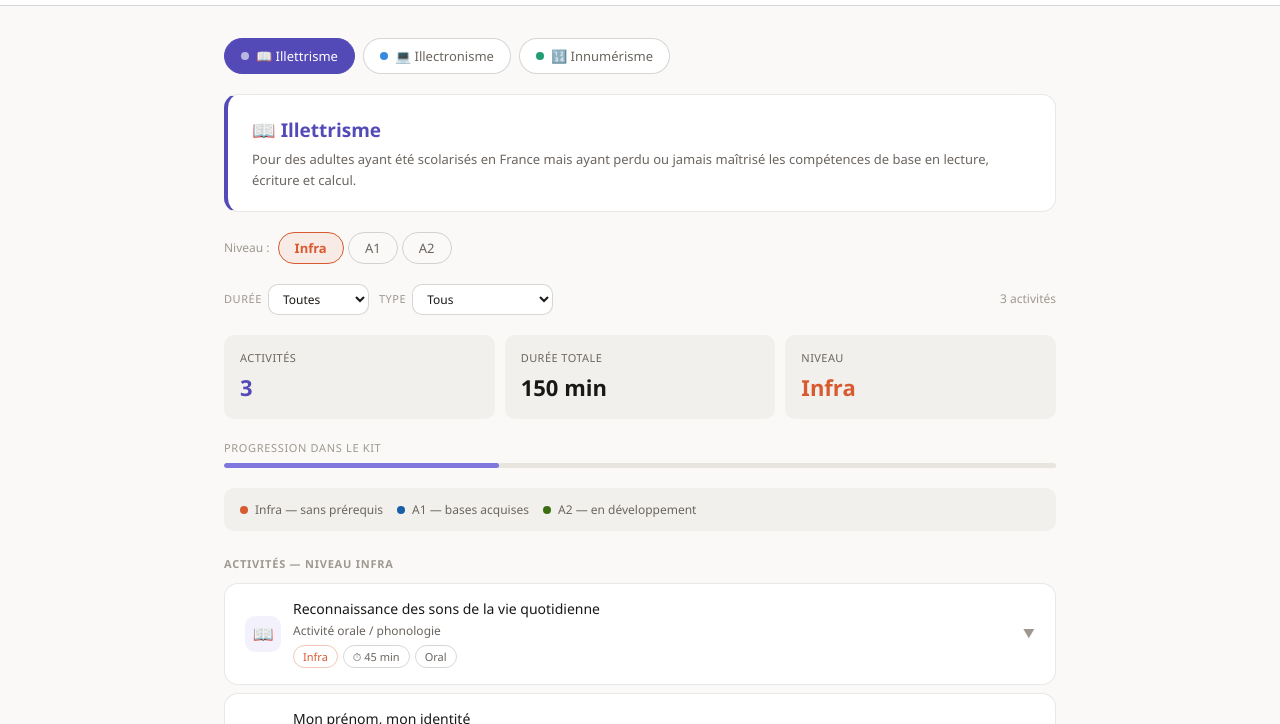
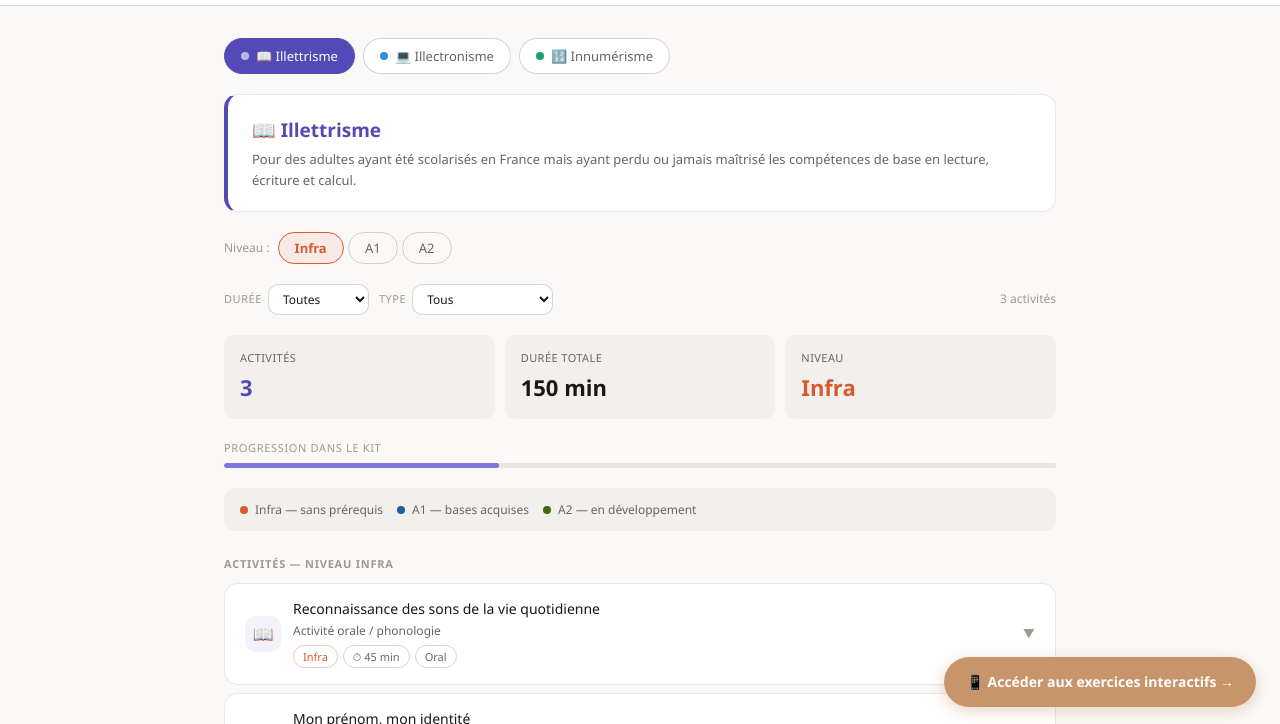
Before and after one commit to Aurelie97422/kit-pedagogique-aurana-aurelie-louisin, a plain HTML site: page index.html in a window 1280 px wide. Shown: the part 69-793 px from the top of the page. Drawn offline with Linux system fonts and the light colour scheme.

Commit message:
Update index.html

```diff
--- a/index.html
+++ b/index.html
@@ -633,5 +633,14 @@ function showPage(page) {
 renderKits();
 renderSuivi();
 </script>
+
+  <!-- Bouton vers les outils apprenants -->
+  <div style="position:fixed;bottom:24px;right:24px;z-index:50">
+    <a href="https://aurelie97422.github.io/outils-apprenants-aurana-aurelie-louisin" target="_blank"
+      style="display:flex;align-items:center;gap:8px;padding:14px 22px;background:#C8956B;color:#fff;border-radius:999px;font-family:'Segoe UI',sans-serif;font-size:14px;font-weight:600;text-decoration:none;box-shadow:0 4px 16px rgba(200,149,107,0.4);transition:all .2s">
+      📱 Accéder aux exercices interactifs →
+    </a>
+  </div>
+
 </body>
 </html>
```
